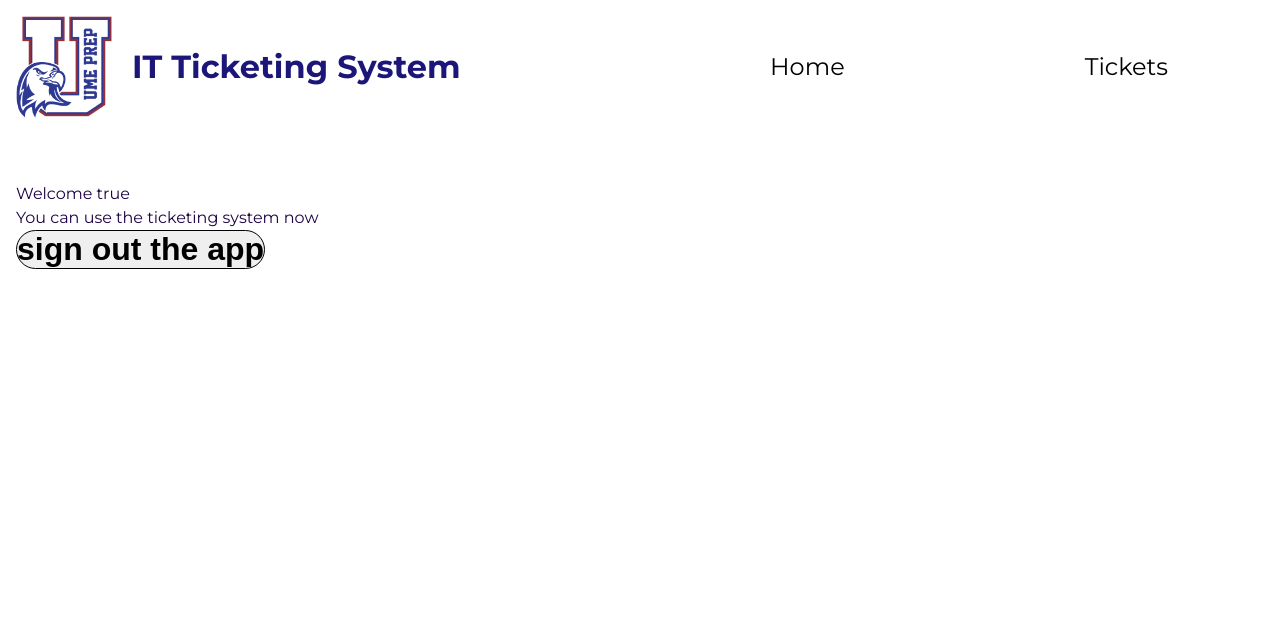
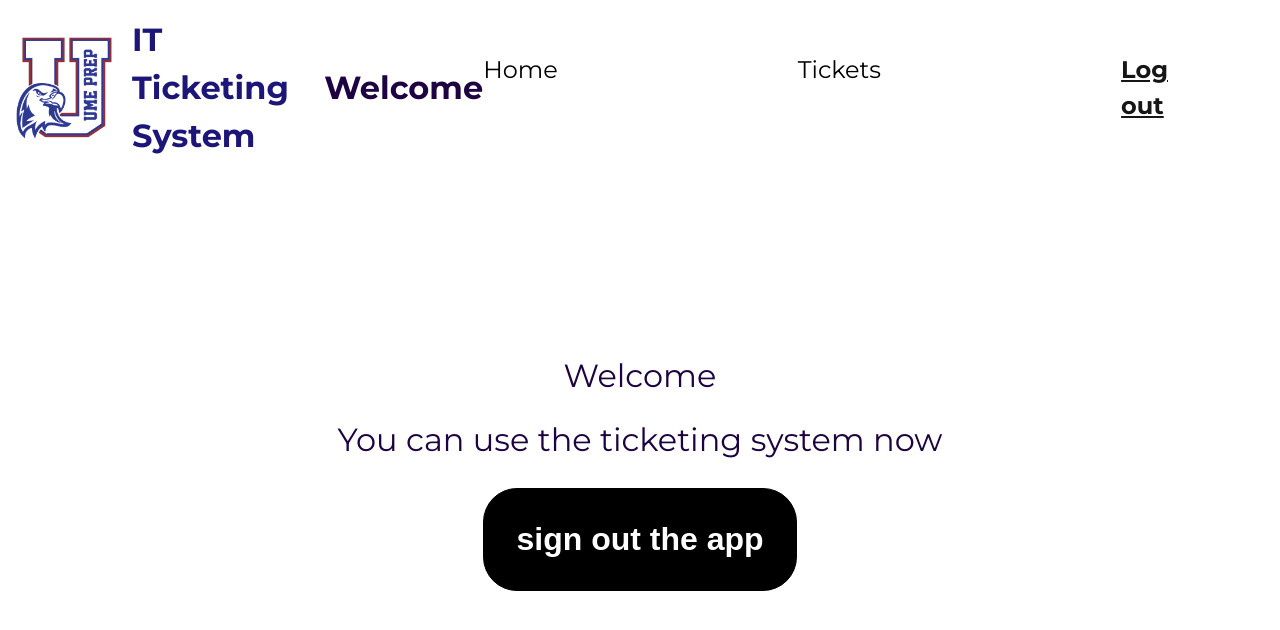
Before and after one commit to jbarriguete86/UME-IT-ticketing-system, a React (Vite) app in the folder IT ticketing system/: page /login in a window 1280 px wide. Shown: the top 630 px of the page. Built offline with nearby package versions, Linux system fonts and the light colour scheme; no server answers; sample sign-in values are in the browser's storage.

Commit message:
update
App is ready for testing phase

```diff
--- a/IT ticketing system/src/App.module.css
+++ b/IT ticketing system/src/App.module.css
@@ -137,3 +137,39 @@ padding-right: 24px;
     border-right: 1px solid black;
     text-align: center;
 }
+
+
+/* LOGIN COMPONENT */
+.login_container,
+.login_message{
+    display: flex;
+    flex-direction: column;
+}
+
+.login_container{
+    margin-top: 8em;
+    align-items: center;
+    gap: 24px;
+}
+
+.login_message{
+    gap: 1em;
+    align-items: center;
+}
+
+.login_container > button{
+    padding: 1em;
+    background-color: black;
+    color: white;
+}
+
+.login_message > p,
+.sign_message{
+    font-size: 2rem;;
+}
+
+.login_message > p:first-child > span {
+    color:brown;
+    font-weight: bolder;
+
+}
--- a/IT ticketing system/src/components/Header.jsx
+++ b/IT ticketing system/src/components/Header.jsx
@@ -1,16 +1,46 @@
 import React, {useState, useEffect} from "react"
 import { NavLink } from "react-router-dom"
+import { auth} from "../configuration.js"
+import {onAuthStateChanged } from "firebase/auth"
 import umeLogo from "../assets/UMELogoTransparent.png"
 import styles from "./components.module.css"
 
 export default function Header(){
+    const [loggedIn, setLoggedIn]= useState(false)
+    const [userName, setUserName]= useState("")
 
+
+
+    useEffect(()=>{
+
+            const unsubscribe = onAuthStateChanged(auth, (user) => {
+               if(user){
+                setLoggedIn(true)
+               } else {
+                setLoggedIn(false)
+
+               }
+               console.log("Header re-rendered")
+               console.log(userName)
+
+            });
+
+            // Cleanup subscription on unmount
+            return () => unsubscribe();
+
+    }, [])
+
+    useEffect(()=>{
+        loggedIn ? setUserName(JSON.parse(localStorage.getItem("authenticatedUser"))) : setUserName("")
+    }, [loggedIn])
 
     const activeStyles = {
         fontWeight: "bold",
         textDecoration: "underline",
         color: "#161616"
     }
+
+    console.log(loggedIn)
 
 
     return (
@@ -19,6 +49,7 @@ export default function Header(){
                 <img src={umeLogo} alt="logo of UME Preparatory Academy"/>
                 <p>IT Ticketing System</p>
             </div>
+            <p>Welcome <span>{userName && userName}</span></p>
             <nav>
                 <NavLink to="."
                 end
@@ -35,6 +66,12 @@ export default function Header(){
                 Tickets
                 </NavLink>
 
+                <NavLink
+                to ="/login"
+                style={({ isActive }) => isActive ? activeStyles : null}
+                >
+                {loggedIn ? "Log out" : "Login"}
+                </NavLink>
 
             </nav>
         </header>
--- a/IT ticketing system/src/components/Ticket.jsx
+++ b/IT ticketing system/src/components/Ticket.jsx
@@ -2,8 +2,9 @@ import React, {useState, useEffect} from "react"
 import { nanoid } from "nanoid"
 import { useParams, NavLink } from "react-router-dom"
 import styles from "./components.module.css"
-import { getTicketById, addComment, updateTicket} from "../configuration.js"
+import { getTicketById, addComment, updateTicket, auth} from "../configuration.js"
 import  {formatDate, getLocationName}  from "../utilities.js"
+import {onAuthStateChanged } from "firebase/auth"
 
 
 export default function Ticket(){
@@ -15,8 +16,31 @@ export default function Ticket(){
         location:""
     })
     const [comments, setComments]=useState([])
+    const [loggedIn, setLoggedIn]= useState(false)
+    const [userName, setUserName]= useState("")
     const {id} = useParams()
 
+    useEffect(()=>{
+
+        const unsubscribe = onAuthStateChanged(auth, (user) => {
+           if(user){
+            setLoggedIn(true)
+           } else {
+            setLoggedIn(false)
+
+           }
+           console.log("ticket re-rendered")
+           console.log(userName)
+
+        });
+
+        return () => unsubscribe();
+
+    }, [])
+
+    useEffect(()=>{
+        loggedIn ? setUserName(JSON.parse(localStorage.getItem("authenticatedUser"))) : setUserName("")
+    }, [loggedIn])
 
 
     useEffect(()=>{
@@ -56,7 +80,6 @@ export default function Ticket(){
             }
             return acc;
         }, {})
-        console.log(dataToChange)
         if (Object.keys(dataToChange).length > 0) {
             await updateTicket(id, dataToChange)
             const updatedTicket = await getTicketById(id)
@@ -70,25 +93,12 @@ export default function Ticket(){
         }
         }
 
-        // if (Object.keys(updatedKeys).length > 0){
-        //     await updateTicket(id, updatedKeys)
-        //     const updatedTicket = await getTicketById(id);
-        //     setData(updatedTicket)
-        //     setFormData({
-        //         isSolved:false,
-        //         personAssigned:"",
-        //         category:"",
-        //         location:""
-        //     })
-
-
-        // }
 
 
     async function submitComment(e){
         e.preventDefault()
             const key = nanoid()
-            const user= "Jose Barriguete Ramos"
+            const user= userName
             const comment = formData.comment
             const date = formatDate()
 
--- a/IT ticketing system/src/components/components.module.css
+++ b/IT ticketing system/src/components/components.module.css
@@ -65,6 +65,17 @@ nav > a {
     font-size: 1.5rem;
 }
 
+header > p {
+    display: flex;
+    flex-direction: column;
+    font-size: 2rem;
+    font-weight: bold;
+    align-items: center;
+}
+
+header > p > span {
+    color: crimson
+}
 /* TICKET CONTAINER COMPONENT */
 
 .ticket_section,
--- a/IT ticketing system/src/configuration.js
+++ b/IT ticketing system/src/configuration.js
@@ -1,7 +1,7 @@
 
 import { initializeApp } from "firebase/app";
 import { doc, getDoc, getDocs, updateDoc, addDoc, collection, getFirestore } from "firebase/firestore";
-import { signInWithPopup, GoogleAuthProvider, getAuth, signOut } from "firebase/auth";
+import { signInWithPopup, GoogleAuthProvider, getAuth, signOut, onAuthStateChanged } from "firebase/auth";
 
 const firebaseConfig = {
   apiKey: "AIzaSyDa3k_2b1ac5QohdYfSMuFv61hJO6qy39o",
@@ -100,4 +100,4 @@ const getTicketById = async (ticketId) => {
 
 
 
-export {db, ticketsRef, getTicketById, getTickets, addComment, updateTicket, createNewTicket, signIn, user, logOut}
+export {auth,db, ticketsRef, getTicketById, getTickets, addComment, updateTicket, createNewTicket, signIn, user, logOut}
--- a/IT ticketing system/src/pages/Home.jsx
+++ b/IT ticketing system/src/pages/Home.jsx
@@ -1,12 +1,11 @@
 import React, { useEffect, useState} from "react"
 import styles from "../App.module.css"
-import { logOut } from "../configuration.js"
 import {getTickets} from "../configuration.js"
 
 
 export default function Home(){
+
     const [data, setData]= useState([])
-    const [signed, setSigned] = useState(localStorage.getItem("authenticatedUser") !== null)
     const [ticketsInfo, setTicketsInfo]=useState({
         assigned:0,
         solved:0,
@@ -40,14 +39,9 @@ export default function Home(){
         })
     },[data])
 
-    function handleClick(){
-        signed ? logOut() : console.log("sign in")
-
-    }
 
     return (
         <div className={styles.home_container}>
-            <button onClick={handleClick}>{signed ? "Log Out": "Sign in"}</button>
             <h2>Welcome to the UME IT ticketing system</h2>
             <div className={styles.home_wrapper}>
                 <div className={styles.ticket_type_container}>
--- a/IT ticketing system/src/pages/Login.jsx
+++ b/IT ticketing system/src/pages/Login.jsx
@@ -1,7 +1,6 @@
 import React, {useState, useEffect} from "react"
 import { useLocation, useNavigate } from "react-router-dom"
 import { signIn, logOut } from "../configuration.js";
-
 import styles from "../App.module.css"
 
 
@@ -14,7 +13,7 @@ export default function Login(){
     const from = location.state?.from || "/";
 
     useEffect(()=>{
-        setUserName(localStorage.getItem("authenticatedUser"))
+        setUserName(JSON.parse(localStorage.getItem("authenticatedUser")))
     },[])
 
     useEffect(()=>{
@@ -32,17 +31,17 @@ export default function Login(){
     }
 
       const display = userName ?
-      (<>
-        <p>Welcome {userName}</p>
+      (<div className={styles.login_message}>
+        <p>Welcome <span>{userName}</span></p>
         <p>You can use the ticketing system now</p>
-      </>
+      </div>
 
     )
     :
-    (<p>You need to sign in first</p>)
+    (<p className={styles.sign_message}>You need to sign in first</p>)
 
     return (
-        <div className="login-container">
+        <div className={styles.login_container}>
             {display}
             <button onClick={handleClick}>{userName ? "sign out the app" : "Sign in with google"}</button>
         </div>
```
